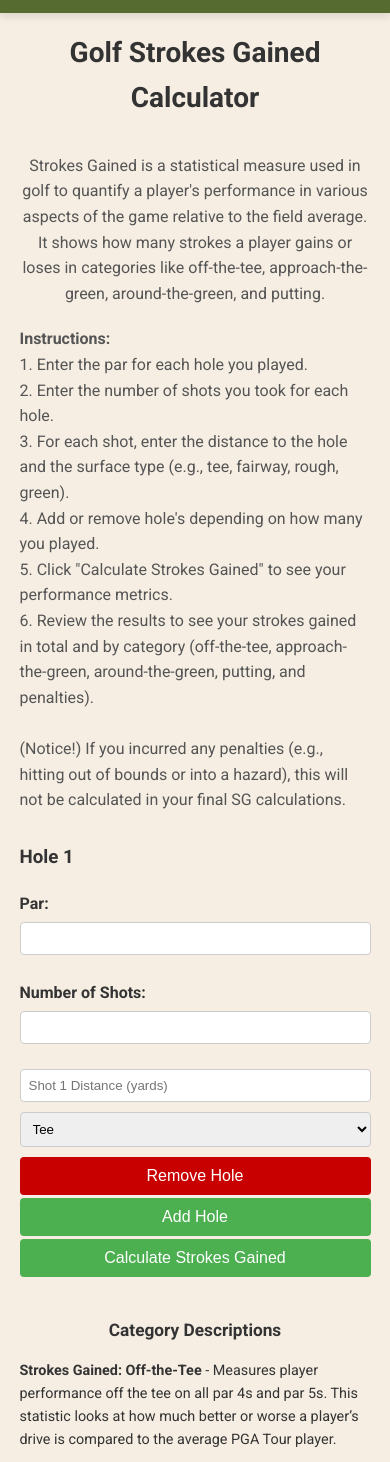
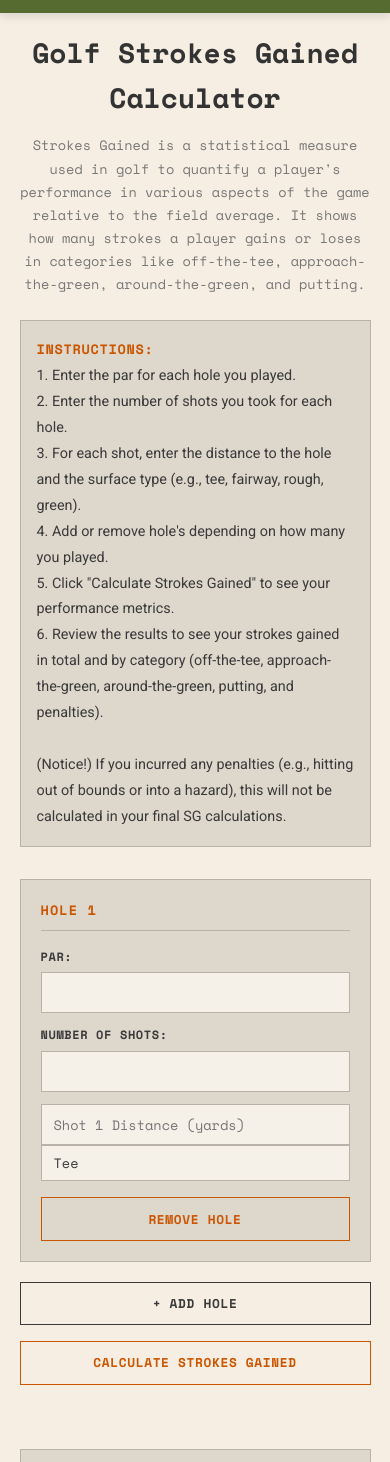
Before and after one commit to amicarellade/Personal-portfolio, a website built with Vite: page golf.html in a window 390 px wide. Shown: the part 75-1537 px from the top of the page. Built offline with nearby package versions, Linux system fonts and the light colour scheme.

Commit message:
golf style changes + phone bugs

```diff
--- a/golf.html
+++ b/golf.html
@@ -7,7 +7,7 @@
     <link rel="stylesheet" href="src/styles/styles.css" />
     <link rel="stylesheet" href="src/styles/golf.css" />
     <title>Dante Amicarella - Strokes Gained</title>
-    <link href="https://fonts.googleapis.com/css2?family=Roboto:wght@400;700&display=swap" rel="stylesheet" />
+    <link href="https://fonts.googleapis.com/css2?family=Roboto:wght@400;700&family=Space+Mono:wght@400;700&display=swap" rel="stylesheet" />
     <script src="https://d3js.org/d3.v5.min.js"></script>
 </head>
 
@@ -27,7 +27,7 @@
     </header>
 
     <div class="container">
-        <h1>Golf Strokes Gained Calculator</h1>
+        <h1 class="golf-page-title">Golf Strokes Gained Calculator</h1>
         <p class="caption">
             Strokes Gained is a statistical measure used in golf to quantify a player's performance in various aspects of the game relative to the field average. It shows how many strokes a player gains or loses in categories like off-the-tee, approach-the-green, around-the-green, and putting.
         </p>
@@ -59,8 +59,10 @@
                 </button>
             </div>
         </div>
-        <button class="btn btn-primary" id="addHoleButton">Add Hole</button>
-        <button class="btn btn-success" id="calculateButton">Calculate Strokes Gained</button>
+        <div class="action-buttons">
+            <button class="btn" id="addHoleButton">+ Add Hole</button>
+            <button class="btn" id="calculateButton">Calculate Strokes Gained</button>
+        </div>
         <div id="result"></div>
         <b><div id="chart"></div></b>
         <div class="categories">
--- a/src/styles/golf.css
+++ b/src/styles/golf.css
@@ -1,117 +1,253 @@
-h1 {
-    font-size: 2em;
-    margin-bottom: 20px;
+/* =============================================
+   GOLF PAGE STYLES
+   ============================================= */
+
+.golf-page-title {
+    font-family: 'Space Mono', monospace;
     text-align: center;
+    font-size: clamp(1.75rem, 4vw, 2.5rem);
+    margin-bottom: 0.5rem;
+    color: var(--color-text);
 }
 
-.form-group {
-    margin-bottom: 15px;
-}
-
-#chart {
-    display: flex;
-    justify-content: center;
-    width: 100%;
-}
-
-.tooltip {
-    position: absolute;
+/* ── Intro text ── */
+.caption {
+    font-family: 'Space Mono', monospace;
+    font-size: 0.85rem;
+    color: #777;
     text-align: center;
-    width: auto;
-    height: auto;
-    padding: 8px;
-    font: 12px sans-serif;
-    background: lightsteelblue;
-    border: 1px solid #333;
-    border-radius: 8px;
-    pointer-events: none;
-    box-shadow: 0 0 5px rgba(0, 0, 0, 0.3);
-}
-
-.caption {
-    font-size: 1em;
-    color: #555;
-    text-align: center;
-    margin-bottom: 20px;
-}
-
-.caption, .instructions {
-    font-size: 1em;
-    color: #555;
-    text-align: center;
-    margin-bottom: 20px;
+    margin-bottom: 1.5rem;
+    line-height: 1.7;
 }
 
 .instructions {
-    text-align: left;
-    margin-bottom: 30px;
+    background: #ddd7cc;
+    border: 1.5px solid #b8b2a8;
+    padding: 1.25rem 1.5rem;
+    font-size: 0.9rem;
+    color: #3a3a3a;
+    line-height: 1.8;
+    margin-bottom: 2rem;
 }
 
-.categories {
-    margin-top: 20px;
-    text-align: left;
-    font-size: 0.9em;
-    color: #333;
+.instructions strong {
+    font-family: 'Space Mono', monospace;
+    font-size: 0.85rem;
+    text-transform: uppercase;
+    letter-spacing: 0.05em;
+    color: #cc5500;
 }
 
-.categories h3 {
-    font-size: 1.2em;
-    margin-bottom: 10px;
-    text-align: center;
+/* ── Hole cards ── */
+#holesContainer {
+    display: grid;
+    grid-template-columns: repeat(auto-fill, minmax(280px, 1fr));
+    gap: 1.25rem;
+    margin-bottom: 1.25rem;
 }
 
-.categories p {
-    margin-bottom: 10px;
+.hole {
+    background: #ddd7cc;
+    border: 1.5px solid #b8b2a8;
+    padding: 1.25rem;
+}
+
+.hole h3 {
+    font-family: 'Space Mono', monospace;
+    font-size: 0.85rem;
+    text-transform: uppercase;
+    letter-spacing: 0.08em;
+    color: #cc5500;
+    margin: 0 0 1rem 0;
+    padding-bottom: 0.5rem;
+    border-bottom: 1px solid #b8b2a8;
+}
+
+/* ── Form elements ── */
+.form-group {
+    margin-bottom: 0.75rem;
 }
 
 label {
     display: block;
-    font-weight: bold;
-    margin-bottom: 5px;
+    font-family: 'Space Mono', monospace;
+    font-size: 0.75rem;
+    font-weight: 700;
+    text-transform: uppercase;
+    letter-spacing: 0.05em;
+    color: #3a3a3a;
+    margin-bottom: 0.4rem;
 }
 
 input[type="number"],
 select {
     width: 100%;
-    padding: 8px;
-    margin-bottom: 10px;
-    border: 1px solid #ccc;
-    border-radius: 4px;
+    padding: 0.6rem 0.75rem;
+    border: 1.5px solid #b8b2a8;
+    border-radius: 0;
+    background: #f5f0e8;
+    color: #3a3a3a;
+    font-family: 'Space Mono', monospace;
+    font-size: 0.85rem;
     box-sizing: border-box;
+    transition: border-color 0.2s ease;
+    appearance: none;
+    -webkit-appearance: none;
 }
 
+input[type="number"]:focus,
+select:focus {
+    outline: none;
+    border-color: #3a3a3a;
+}
+
+.shot-inputs {
+    margin-top: 0.75rem;
+    padding-top: 0.75rem;
+    border-top: 1px dashed #b8b2a8;
+}
+
+/* ── Buttons ── */
 button {
     display: block;
     width: 100%;
-    padding: 10px;
-    background-color: #4CAF50;
-    color: white;
-    border: none;
-    border-radius: 4px;
-    margin-bottom: 3px;
-    font-size: 1em;
+    padding: 0.7rem 1rem;
+    border: 1.5px solid #3a3a3a;
+    background: transparent;
+    color: #3a3a3a;
+    font-family: 'Space Mono', monospace;
+    font-size: 0.8rem;
+    font-weight: 700;
+    text-transform: uppercase;
+    letter-spacing: 0.05em;
     cursor: pointer;
+    transition: all 0.2s ease;
+    border-radius: 0;
+    margin-bottom: 0;
 }
 
 button:hover {
-    background-color: #45a049;
+    background: #3a3a3a;
+    color: #f5f0e8;
 }
 
 .btn-danger {
-    background-color: #c80000 ;
+    border-color: #cc5500;
+    color: #cc5500;
+    margin-top: 1rem;
 }
 
 .btn-danger:hover {
-    background-color: rgb(173, 2, 2);
+    background: #cc5500;
+    color: #f5f0e8;
 }
 
-.shot-inputs {
-    margin-bottom: 20px;
+/* ── Action buttons row ── */
+.action-buttons {
+    display: flex;
+    gap: 1rem;
+    margin-bottom: 2rem;
 }
 
+.action-buttons button {
+    flex: 1;
+}
+
+#addHoleButton {
+    border-color: #3a3a3a;
+}
+
+#calculateButton {
+    border-color: #cc5500;
+    color: #cc5500;
+}
+
+#calculateButton:hover {
+    background: #cc5500;
+    color: #f5f0e8;
+    box-shadow: 3px 3px 0 #3a3a3a;
+}
+
+/* ── Results ── */
 #result {
-    font-size: 1.2em;
-    font-weight: bold;
-    margin-top: 20px;
+    font-family: 'Space Mono', monospace;
+    font-size: 1rem;
+    font-weight: 700;
+    margin: 1.5rem 0;
+    text-align: center;
+    color: #3a3a3a;
+}
+
+/* ── Chart ── */
+#chart {
+    display: flex;
+    justify-content: center;
+    width: 100%;
+    overflow-x: auto;
+    margin-bottom: 2rem;
+}
+
+#chart svg {
+    max-width: 100%;
+}
+
+/* ── Tooltip ── */
+.tooltip {
+    position: absolute;
+    text-align: center;
+    padding: 0.5rem 0.75rem;
+    font-family: 'Space Mono', monospace;
+    font-size: 0.75rem;
+    background: #f5f0e8;
+    border: 1.5px solid #3a3a3a;
+    box-shadow: 3px 3px 0 #3a3a3a;
+    pointer-events: none;
+}
+
+/* ── Category descriptions ── */
+.categories {
+    background: #ddd7cc;
+    border: 1.5px solid #b8b2a8;
+    padding: 1.5rem;
+    margin-top: 2rem;
+}
+
+.categories h3 {
+    font-family: 'Space Mono', monospace;
+    font-size: 0.85rem;
+    text-transform: uppercase;
+    letter-spacing: 0.08em;
+    color: #cc5500;
+    margin: 0 0 1rem 0;
     text-align: center;
 }
+
+.categories p {
+    font-size: 0.9rem;
+    color: #3a3a3a;
+    line-height: 1.7;
+    margin-bottom: 0.75rem;
+    padding-left: 0.75rem;
+    border-left: 2px solid #b8b2a8;
+}
+
+.categories p strong {
+    font-family: 'Space Mono', monospace;
+    font-size: 0.8rem;
+    color: #3a3a3a;
+}
+
+/* ── Mobile ── */
+@media (max-width: 600px) {
+    #holesContainer {
+        grid-template-columns: 1fr;
+    }
+
+    .action-buttons {
+        flex-direction: column;
+    }
+
+    .instructions {
+        padding: 1rem;
+    }
+}
```
Also changed, not shown: about.html (+9 -4 lines), library.html (+4 -3 lines), README.md.
